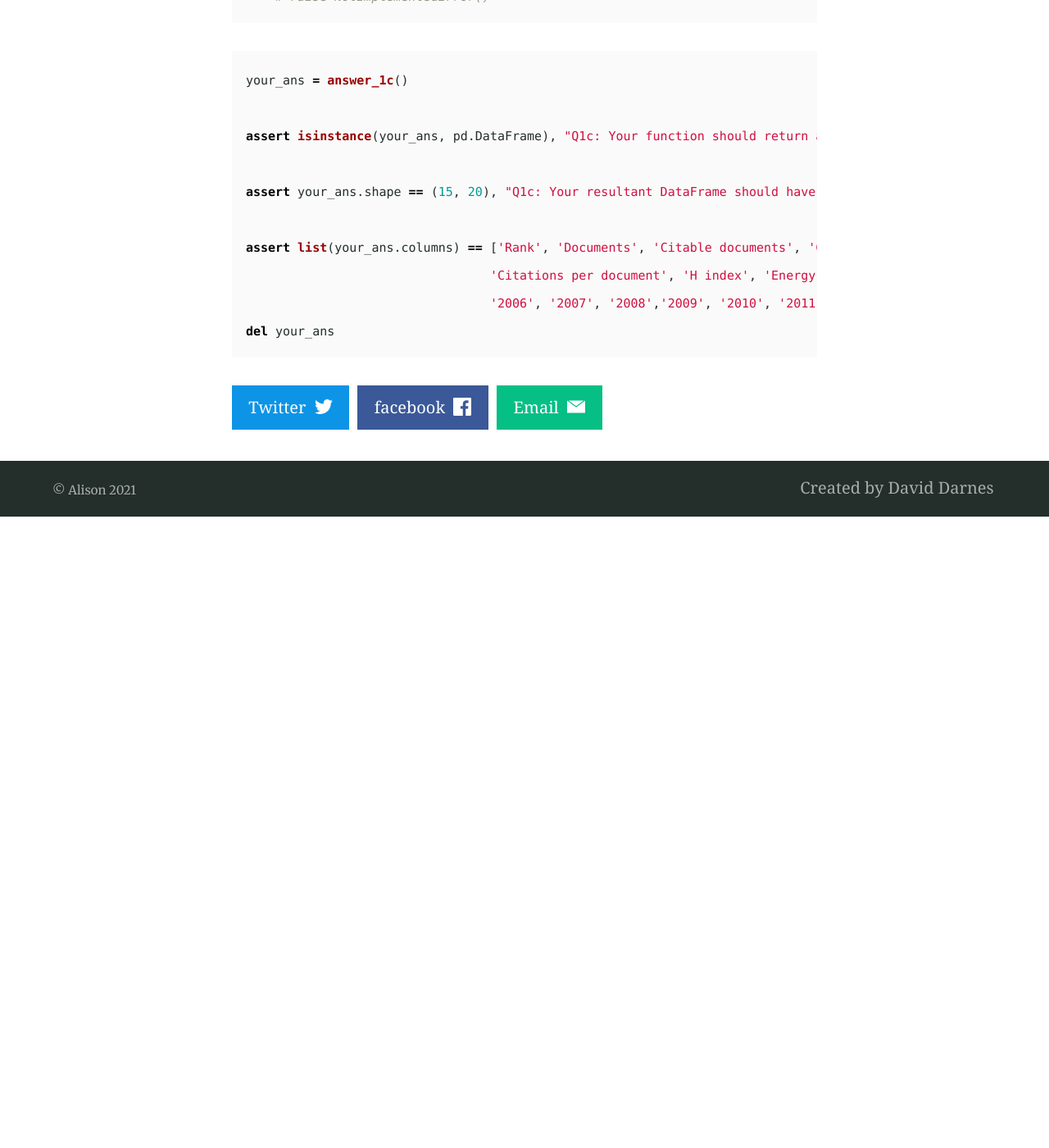
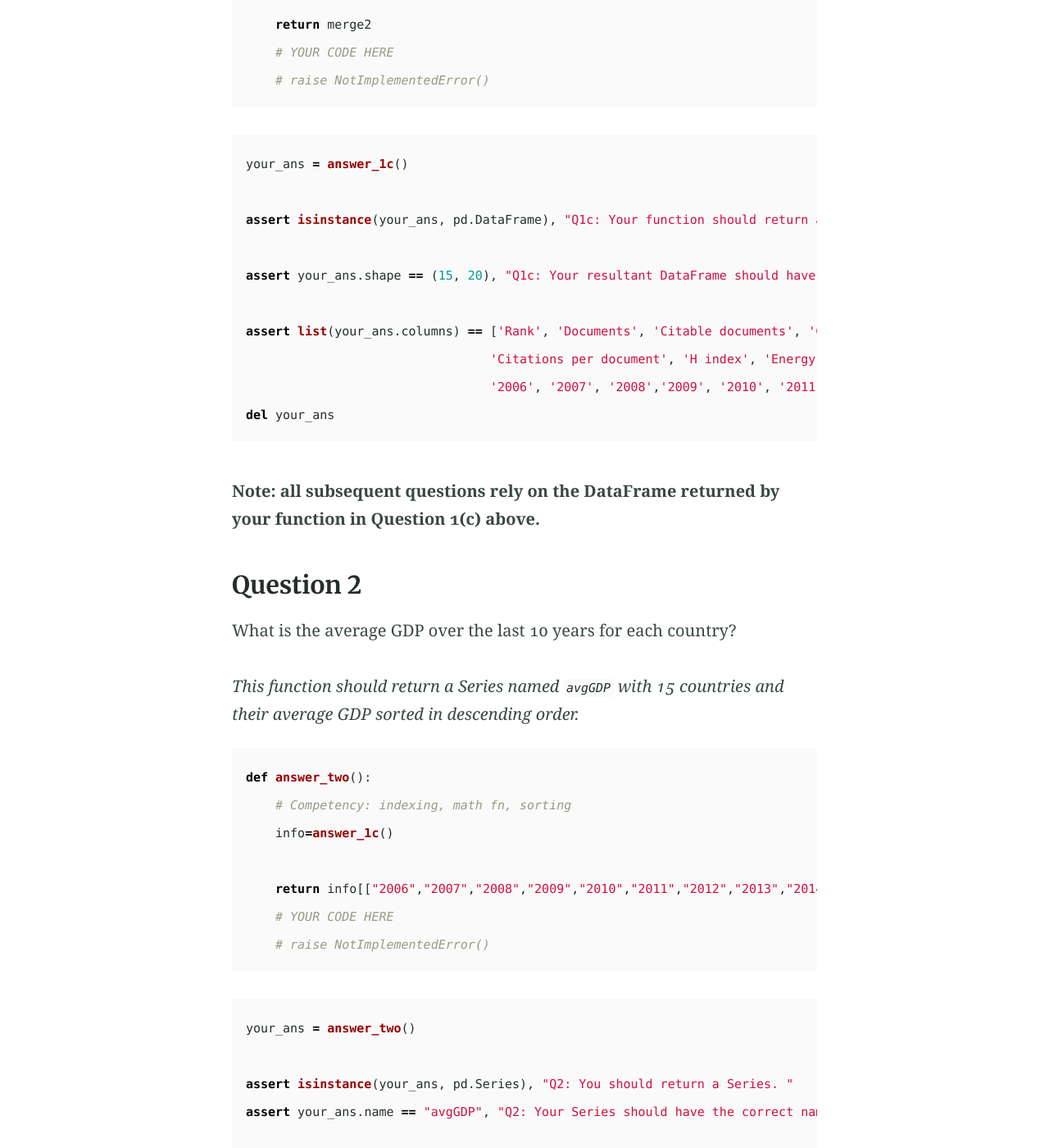
Before and after one commit to alisongh/alisongh.github.io, a Jekyll site: the page built from _posts/2021-01-26-SIADS-505-Data-manipulation-assignment3.md, in a window 1280 px wide and 1400 px high, scrolled down 7585 px. Shown: the whole window at 82% size. Built offline with Jekyll 4.4.1, drawn with Linux system fonts in a browser that asks for light colours; before the commit the page ends 8215 px from its top, so only the background shows below that; some of the changed text lies outside the part shown.

Commit message:
Update 2021-01-26-SIADS-505-Data-manipulation-assignment3.md

````diff
--- a/_posts/2021-01-26-SIADS-505-Data-manipulation-assignment3.md
+++ b/_posts/2021-01-26-SIADS-505-Data-manipulation-assignment3.md
@@ -205,3 +205,60 @@ assert list(your_ans.columns) == ['Rank', 'Documents', 'Citable documents', 'Cit
                                  '2006', '2007', '2008','2009', '2010', '2011', '2012', '2013', '2014', '2015'] , "Q1c: The column names should be as specified in the question. "
 del your_ans
 ```
+**Note: all subsequent questions rely on the DataFrame returned by your function in Question 1(c) above.**
+
+### Question 2
+What is the average GDP over the last 10 years for each country?
+
+*This function should return a Series named `avgGDP` with 15 countries and their average GDP sorted in descending order.*
+
+```python
+def answer_two():
+    # Competency: indexing, math fn, sorting
+    info=answer_1c()
+
+    return info[["2006","2007","2008","2009","2010","2011","2012","2013","2014","2015"]].apply(np.mean,axis = 1).sort_values(ascending = False)
+    # YOUR CODE HERE
+    # raise NotImplementedError()
+```
+
+```python
+your_ans = answer_two()
+
+assert isinstance(your_ans, pd.Series), "Q2: You should return a Series. "
+assert your_ans.name == "avgGDP", "Q2: Your Series should have the correct name. "
+
+del your_ans
+```
+### Question 3
+
+By how much had the GDP changed over the 10 year span for the country with the 6th largest average GDP?
+
+*This function should return a single number.*
+
+```python
+def answer_three():
+    # Competency: indexing, broadcasting
+    pre_info = answer_1c()
+    pre_info['avgGDP'] = pre_info[["2006","2007","2008","2009","2010","2011","2012","2013","2014","2015"]].apply(np.mean,axis = 1)
+    pre_info.sort_values(['avgGDP'], ascending=False, inplace=True)
+
+    return pre_info.iloc[5]['2015']-pre_info.iloc[5]['2006']
+    # YOUR CODE HERE
+    # raise NotImplementedError()
+```
+### Question 4
+
+What is the mean energy supply per capita?
+
+*This function should return a single number.*
+
+```python
+def answer_four():
+    # Competency: math fn
+    pre_info = answer_1c()
+
+    return pre_info['Energy Supply per Capita'].mean()
+    # YOUR CODE HERE
+    # raise NotImplementedError()
+```
````
